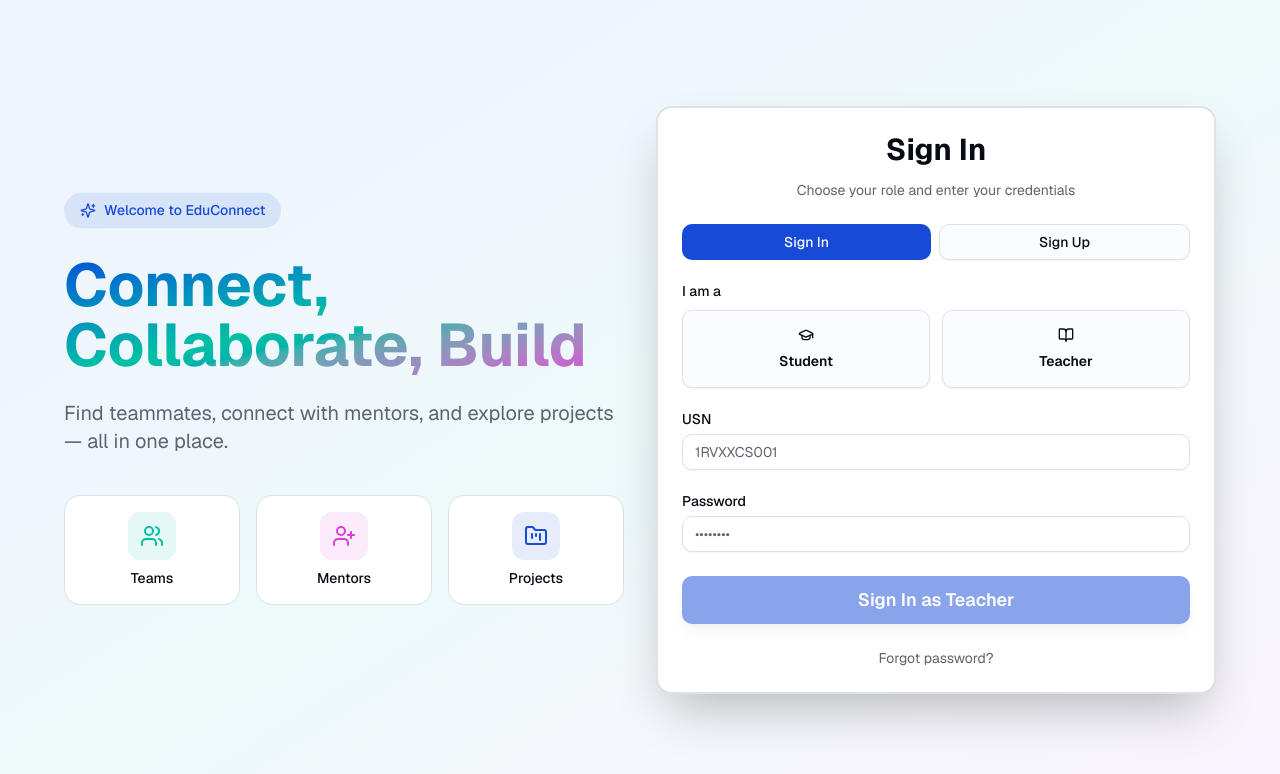
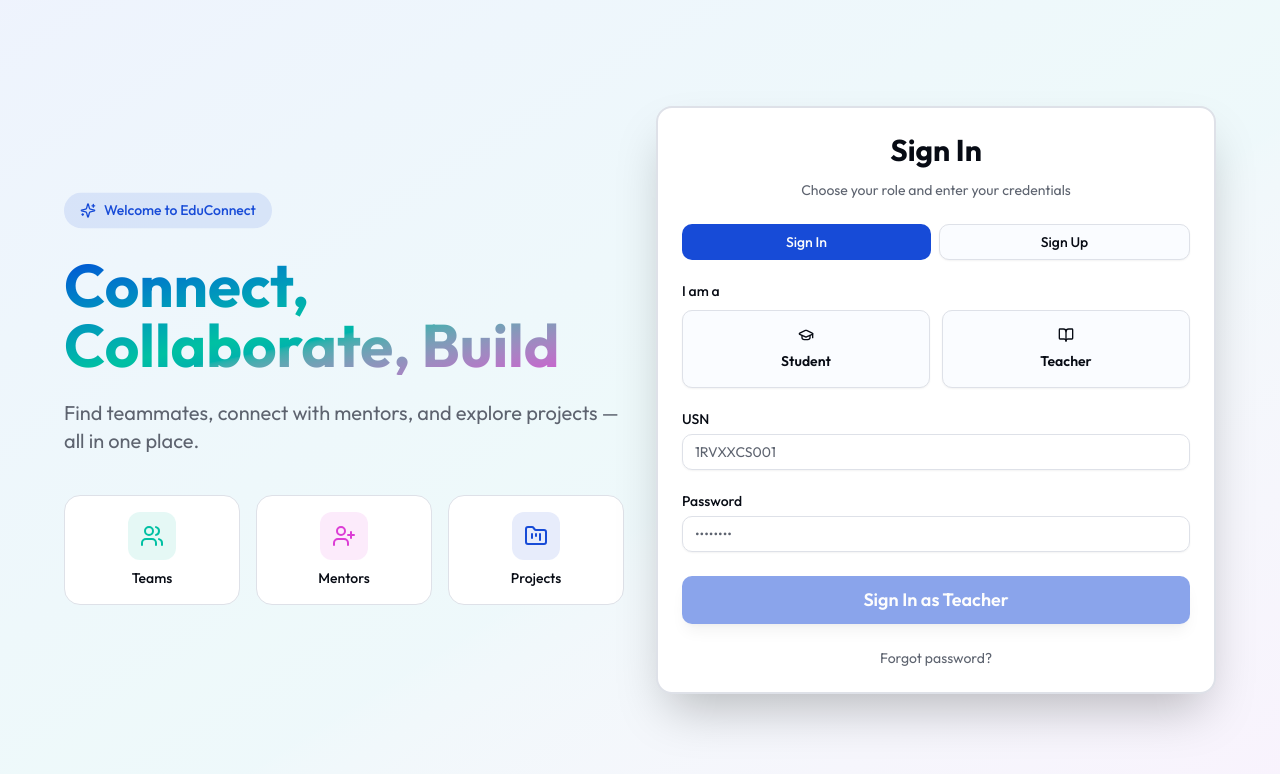
Before and after one commit to RohanCB18/EL_project, a Next.js app in the folder frontend/: page / in a window 1280 px wide. Shown: the top 774 px of the page. Built offline with nearby package versions, Linux system fonts and the light colour scheme.

Commit message:
Update layout

```diff
--- a/frontend/app/layout.tsx
+++ b/frontend/app/layout.tsx
@@ -1,9 +1,9 @@
 import type { Metadata } from 'next'
-import { Geist, Geist_Mono } from 'next/font/google'
+import { Geist, Geist_Mono, Outfit } from 'next/font/google'
 import { Analytics } from '@vercel/analytics/next'
 import './globals.css'
 
-const _geist = Geist({ subsets: ["latin"] });
+const outfit = Outfit({ subsets: ["latin"] });
 const _geistMono = Geist_Mono({ subsets: ["latin"] });
 
 export const metadata: Metadata = {
@@ -36,7 +36,7 @@ export default function RootLayout({
 }>) {
   return (
     <html lang="en">
-      <body className={`font-sans antialiased`}>
+      <body className={`${outfit.className} antialiased`}>
         {children}
         <Analytics />
       </body>
```
